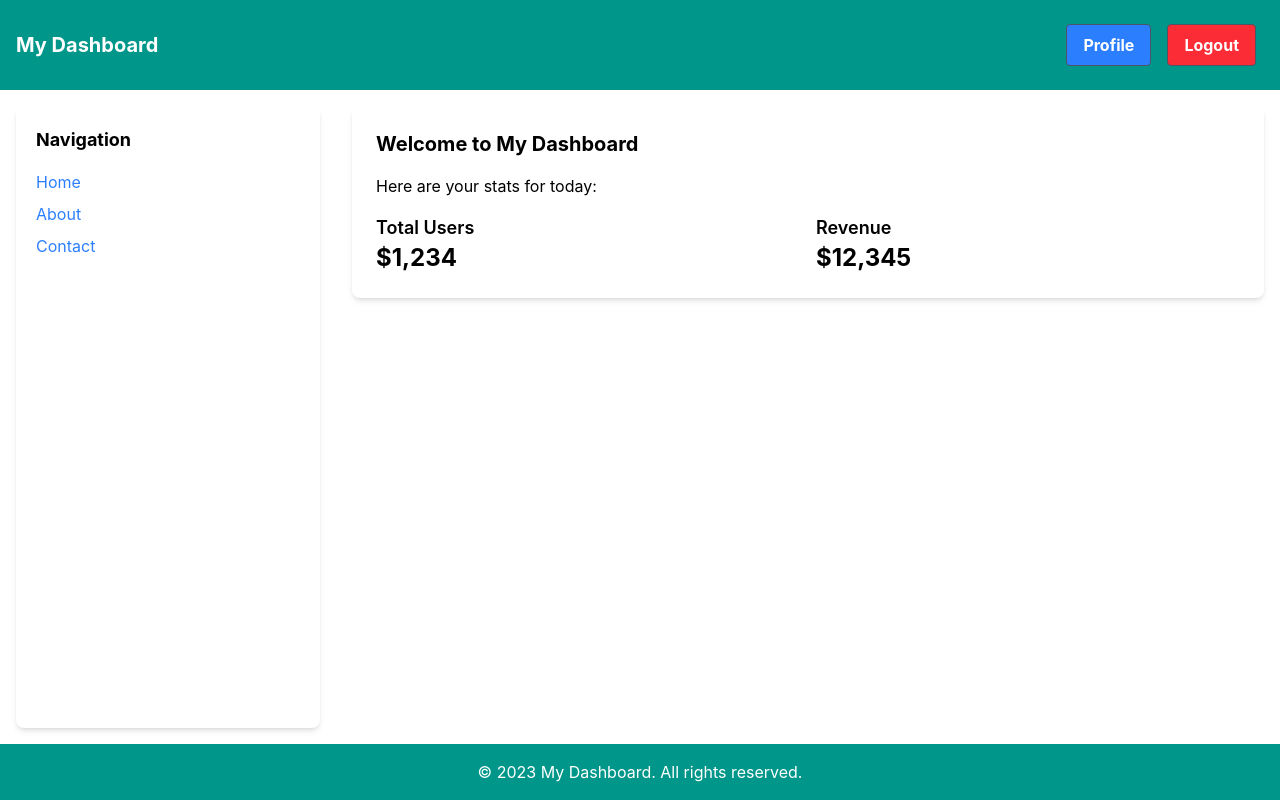
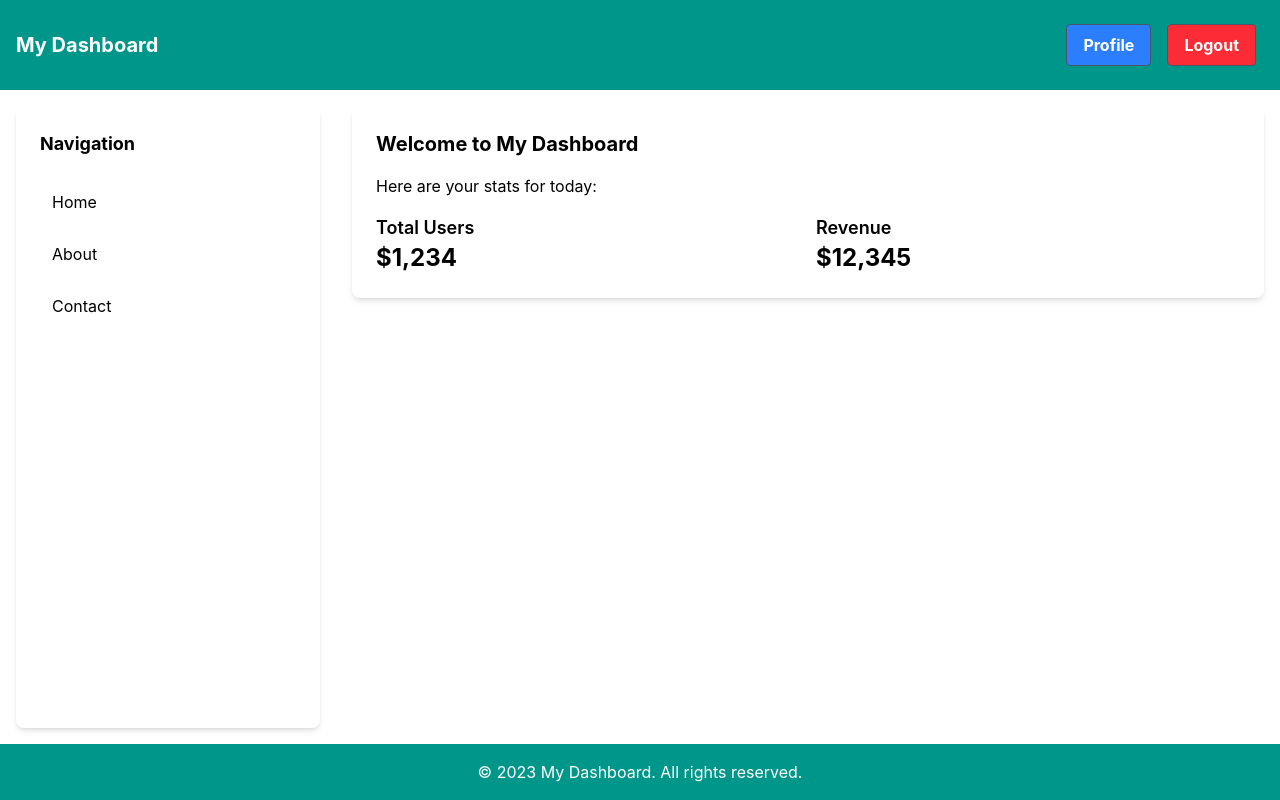
Before and after one commit to Hrisshhii/zustand-practice, a React (Vite) app in the folder dp-challenges/: page / in a window 1280 px wide. Built offline with nearby package versions, Linux system fonts and the light colour scheme.

Commit message:
Refactor Sidebar component for improved layout and styling

```diff
--- a/dp-challenges/src/components/Sidebar.tsx
+++ b/dp-challenges/src/components/Sidebar.tsx
@@ -1,27 +1,30 @@
 
-const Sidebar = () => {
+const Sidebar=()=>{
   return (
-    <div className="bg-white rounded-lg shadow-md p-5 h-full">
-      <h2 className="text-lg font-bold mb-4">Navigation</h2>
-      <ul>
-        <li className="mb-2">
-          <a href="#" className="text-blue-500 hover:text-blue-700">
+    <aside className="bg-white rounded-lg shadow-md h-full p-6">
+      <h2 className="text-lg font-bold mb-6">Navigation</h2>
+
+      <ul className="space-y-3">
+        <li>
+          <a href="#" className="block rounded-md px-3 py-2 hover:bg-teal-100">
             Home
           </a>
         </li>
-        <li className="mb-2">
-          <a href="#" className="text-blue-500 hover:text-blue-700">
+
+        <li>
+          <a href="#" className="block rounded-md px-3 py-2 hover:bg-teal-100">
             About
           </a>
         </li>
-        <li className="mb-2">
-          <a href="#" className="text-blue-500 hover:text-blue-700">
+
+        <li>
+          <a href="#" className="block rounded-md px-3 py-2 hover:bg-teal-100">
             Contact
           </a>
         </li>
       </ul>
-    </div>
-  )
-}
+    </aside>
+  );
+};
 
 export default Sidebar
```
